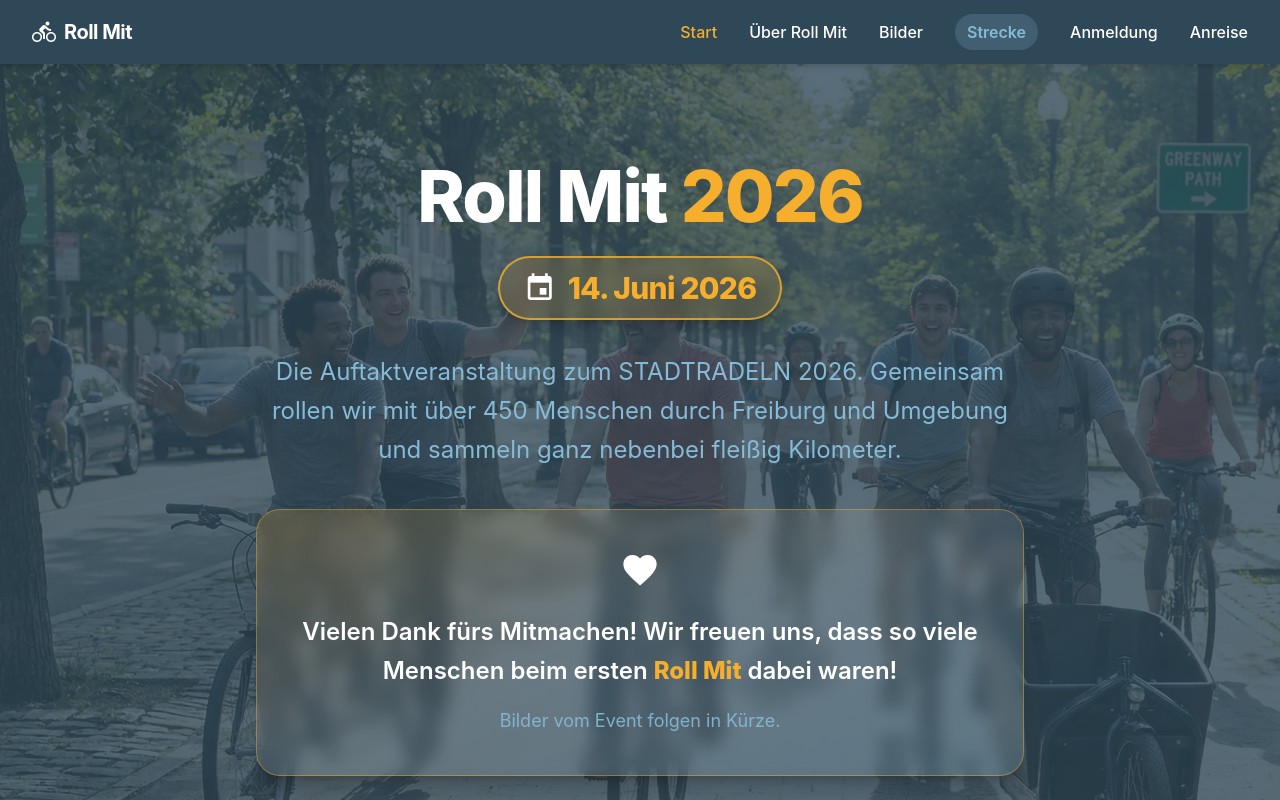
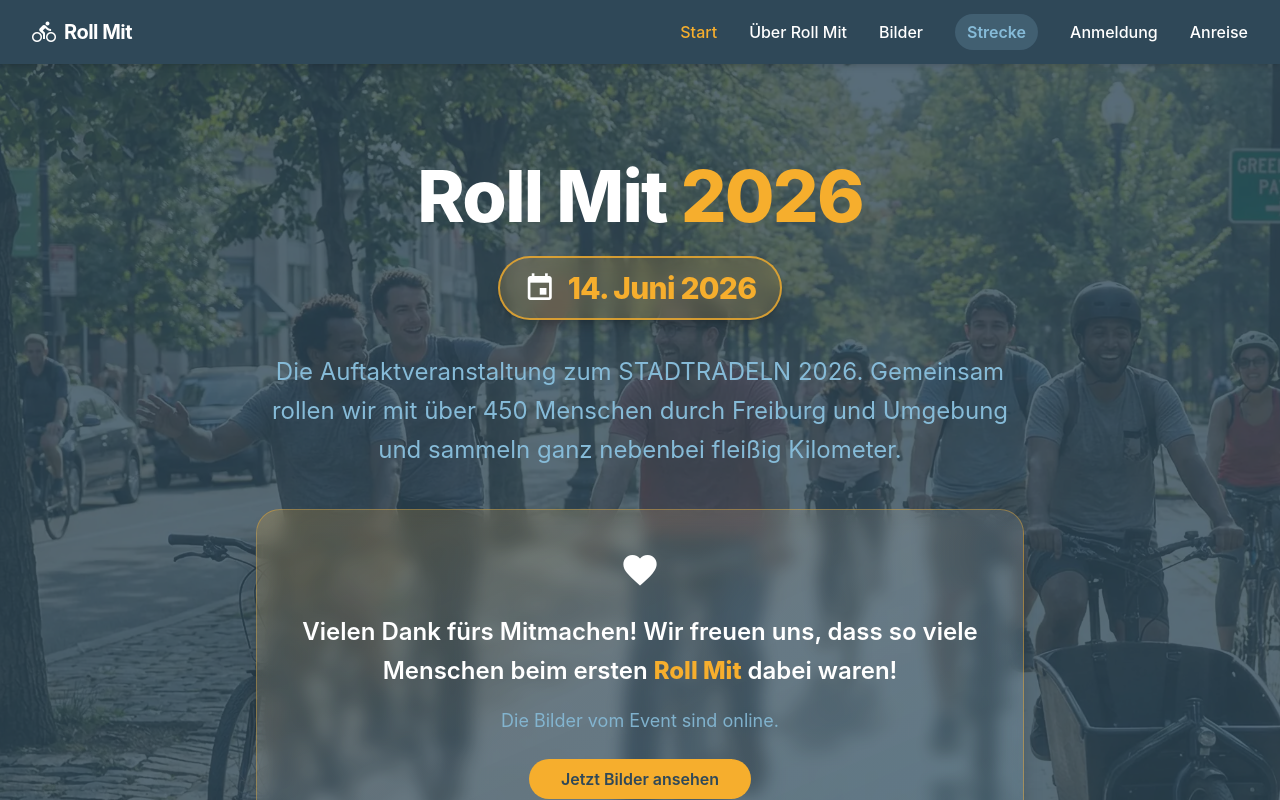
Before and after one commit to jekolbe/roll-mit-ui, an Angular app: page / in a window 1280 px wide. Shown: the top 800 px of the page. Built offline with nearby package versions, Linux system fonts and the light colour scheme.

Commit message:
Updated home page

```diff
--- a/src/app/pages/home/home.html
+++ b/src/app/pages/home/home.html
@@ -47,8 +47,16 @@
             <span class="text-honey-bronze font-extrabold">Roll Mit</span> dabei waren!
           </p>
           <p class="mt-4 text-base md:text-lg text-sky-reflection/90 leading-relaxed">
-            Bilder vom Event folgen in Kürze.
+            Die Bilder vom Event sind online.
           </p>
+          <a
+            mat-flat-button
+            color="primary"
+            routerLink="/bilder"
+            class="!mt-6 !bg-honey-bronze !text-charcoal-blue !rounded-full !px-8 !font-semibold"
+          >
+            Jetzt Bilder ansehen
+          </a>
         </div>
       </div>
       <p class="w-full pb-8 pt-6 border-t border-white/10 text-sm md:text-base text-sky-reflection/90 leading-relaxed">
```
